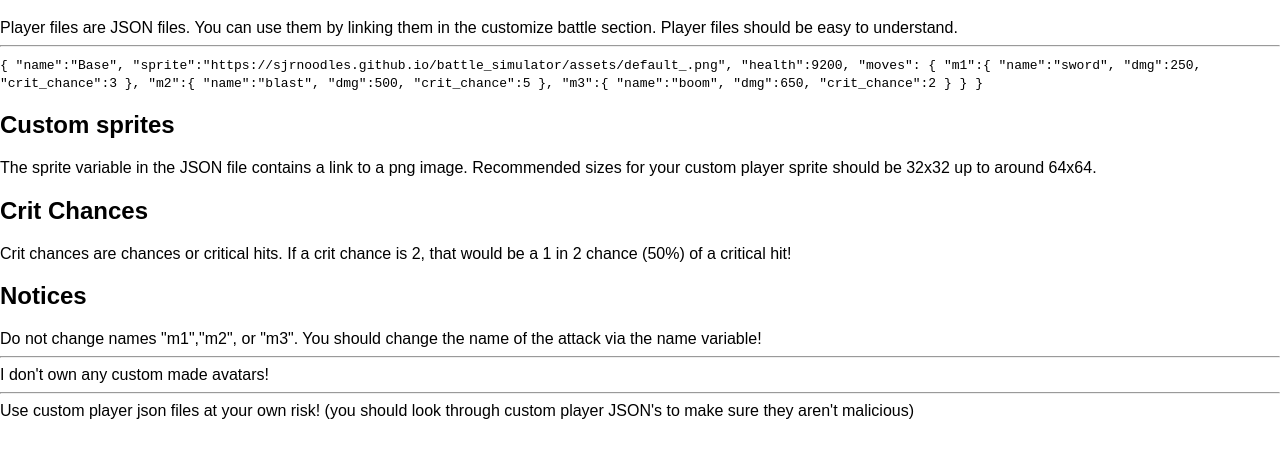
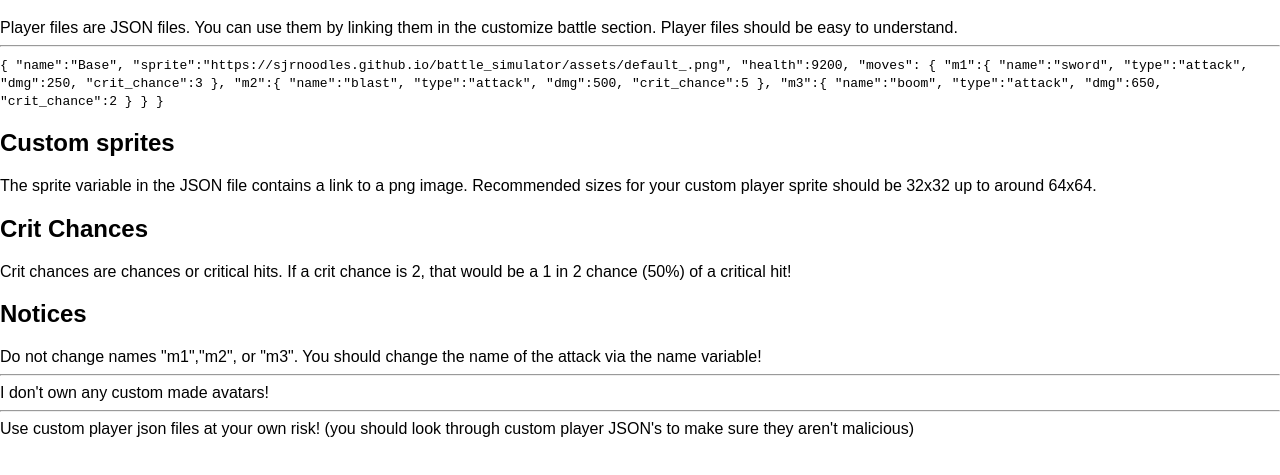
Before and after one commit to SJRNoodles/battle_simulator, a plain HTML site: page tutorial/index.html in a window 1280 px wide. Shown: the part 61-536 px from the top of the page. Drawn offline with nearby package versions, Linux system fonts and the light colour scheme.

Commit message:
Update index.html

```diff
--- a/tutorial/index.html
+++ b/tutorial/index.html
@@ -45,28 +45,32 @@ border:none;
 Player files are JSON files. You can use them by linking them in the customize battle section. Player files should be easy to understand.
 <hr>
 <code>
-  {
+ {
   "name":"Base",
   "sprite":"https://sjrnoodles.github.io/battle_simulator/assets/default_.png",
   "health":9200,
   "moves": {
     "m1":{
       "name":"sword",
+      "type":"attack",
       "dmg":250,
       "crit_chance":3
     },
     "m2":{
       "name":"blast",
+      "type":"attack",
       "dmg":500,
       "crit_chance":5
     },
     "m3":{
       "name":"boom",
+      "type":"attack",
       "dmg":650,
       "crit_chance":2
     }
   }
 }
+
 </code>
 <h2>Custom sprites</h2>
 The sprite variable in the JSON file contains a link to a png image. Recommended sizes for your custom player sprite should be 32x32 up to around 64x64.
```
